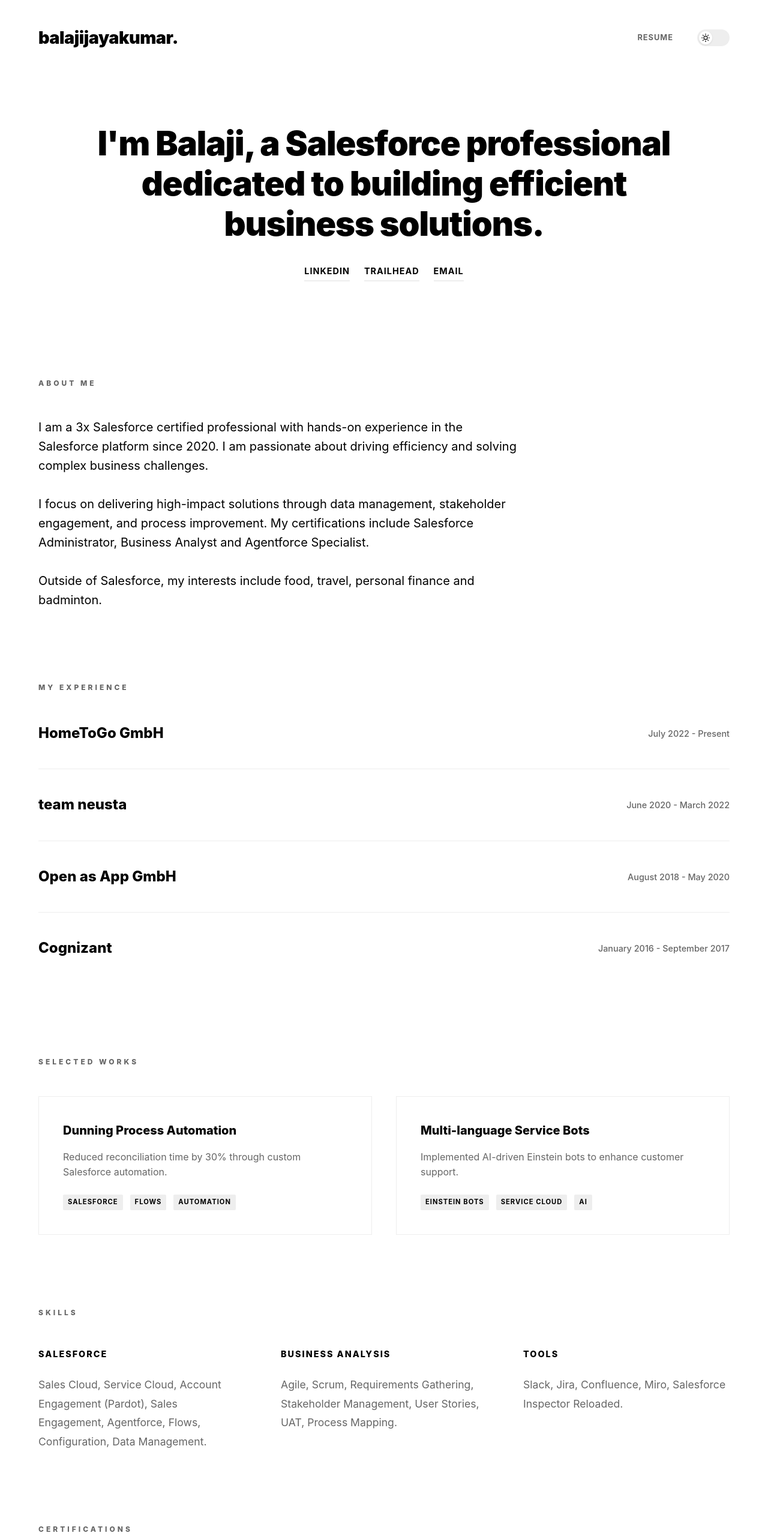
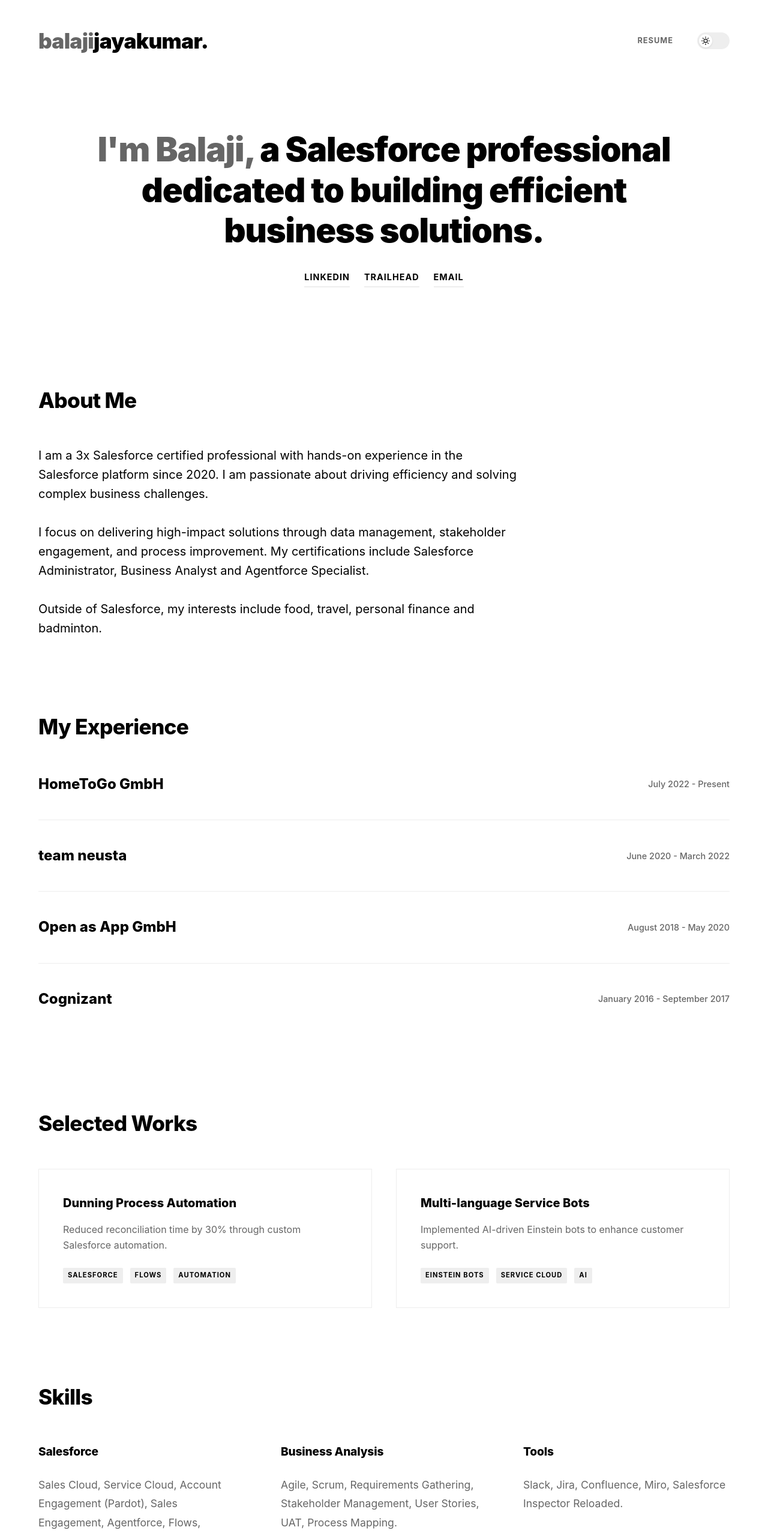
Before and after one commit to balajijayakumar23/portfolio, a React (Vite) app: page / in a window 1280 px wide. Shown: the top 2560 px of the page at 60% size. Built offline with nearby package versions, Linux system fonts and the light colour scheme.

Commit message:
Refine styling: logo grey accent, matching logo/header sizes, and normal-case section headers

```diff
--- a/src/App.tsx
+++ b/src/App.tsx
@@ -15,7 +15,7 @@ function App() {
   return (
     <div className="portfolio">
       <header className="site-header">
-        <div className="logo">balajijayakumar.</div>
+        <div className="logo"><span className="name-accent">balaji</span>jayakumar.</div>
         <div className="header-right">
           <a href="#" className="nav-link">Resume</a>
           <button onClick={toggleTheme} className="theme-toggle" aria-label="Toggle theme">
@@ -34,7 +34,7 @@ function App() {
 
       <main>
         <section id="hero" className="hero-section">
-          <h1>I'm Balaji, a Salesforce professional<br className="desktop-br" />dedicated to building efficient<br className="desktop-br" />business solutions.</h1>
+          <h1><span className="name-accent">I'm Balaji,</span> a Salesforce professional<br className="desktop-br" />dedicated to building efficient<br className="desktop-br" />business solutions.</h1>
           <div className="hero-socials">
             <a href="https://www.linkedin.com/in/balaji-jayakumar/" target="_blank" rel="noopener noreferrer">LinkedIn</a>
             <a href="https://www.salesforce.com/trailblazer/bjayakumar" target="_blank" rel="noopener noreferrer">Trailhead</a>
--- a/src/index.css
+++ b/src/index.css
@@ -53,8 +53,12 @@ body {
 
 .logo {
   font-weight: 900;
-  font-size: clamp(1.1rem, 4vw, 1.8rem);
-  letter-spacing: -0.5px;
+  font-size: clamp(1.5rem, 5vw, 2.2rem);
+  letter-spacing: -0.02em;
+}
+
+.name-accent {
+  color: var(--text-secondary);
 }
 
 .header-right {
@@ -172,12 +176,12 @@ section {
 }
 
 h2 {
-  font-size: 0.75rem;
+  font-size: clamp(1.5rem, 5vw, 2.2rem);
   font-weight: 800;
-  letter-spacing: 0.25rem;
-  text-transform: uppercase;
+  letter-spacing: -0.02em;
+  text-transform: none;
   margin-bottom: 48px;
-  color: var(--text-secondary);
+  color: var(--text-color);
 }
 
 /* About */
@@ -280,9 +284,9 @@ h2 {
 }
 
 .skill-category h3 {
-  font-size: 0.9rem;
-  text-transform: uppercase;
-  letter-spacing: 2px;
+  font-size: 1.2rem;
+  text-transform: none;
+  letter-spacing: -0.01em;
   margin-bottom: 24px;
   font-weight: 800;
 }
@@ -304,7 +308,7 @@ h2 {
   padding: 32px;
   border: 1px solid var(--border-color);
   font-weight: 700;
-  font-size: 1.1rem;
+  font-size: 1.2rem;
   transition: var(--transition);
 }
 
@@ -414,7 +418,7 @@ h2 {
   }
 
   .logo {
-    font-size: 1rem;
+    font-size: 1.2rem;
   }
 
   .header-right {
```
